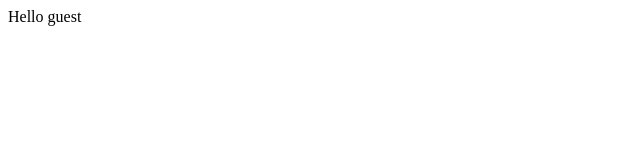
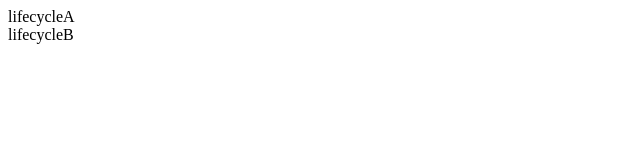
Before and after one commit to Syed-Sadman/Codev-React, a React (Create React App) app: page / in a window 1280 px wide. Shown: the top 160 px of the page, without its empty margins (0-640 px from the left). Built offline with nearby package versions, Linux system fonts and the light colour scheme.

Commit message:
Order of execution lifecycle

```diff
--- a/src/App.js
+++ b/src/App.js
@@ -5,15 +5,17 @@
 // import ClsClick from './comp/ClsClick'
 // import FuncClick from './comp/FuncClick'
 //import ParentComponent from './comp/ParentComponent'
-import UserGreeting from './comp/UserGreeting'
+import LifeCycleA from './comp/LifeCycleA'
+//import UserGreeting from './comp/UserGreeting'
 function App(){
   return(
     <div>
       {/* <ClsClick/>
       <br></br>
       <FuncClick/> */}
-    {/* <ParentComponent/> */}
-      <UserGreeting/>
+    {/* <ParentComponent/>
+      <UserGreeting/> */}
+    <LifeCycleA/>
     </div>
   );
 }
--- /dev/null
+++ b/src/comp/LifeCycleA.js
@@ -0,0 +1,32 @@
+import React from 'react'
+import LifeCycleB from './LifeCycleB'
+class LifeCycleA extends React.Component {
+    constructor(props) {
+        super(props)
+
+        this.state = {
+             name:'Syed Sadman'
+        }
+        console.log('Lifecycle method A constructor')
+    }
+    static getDerivedStateFromProps(props,state){
+        console.log('lifecycle A getDerivedStateFromProps')
+        return null;
+    }
+
+    componentDidMount(){
+        console.log('lifecycle A componentDidMount')
+    }
+
+    render() {
+        console.log('render A')
+        return (
+            <div>
+                lifecycleA
+                <LifeCycleB/>
+            </div>
+        )
+    }
+}
+
+export default LifeCycleA;
--- /dev/null
+++ b/src/comp/LifeCycleB.js
@@ -0,0 +1,31 @@
+import React from 'react'
+
+class LifeCycleB extends React.Component {
+    constructor(props) {
+        super(props)
+
+        this.state = {
+             name:'Syed Sadman'
+        }
+        console.log('Lifecycle method B constructor')
+    }
+    static getDerivedStateFromProps(props,state){
+        console.log('lifecycle B getDerivedStateFromProps')
+        return null;
+    }
+
+    componentDidMount(){
+        console.log('lifecycle B componentDidMount')
+    }
+
+    render() {
+        console.log('render B')
+        return (
+            <div>
+                lifecycleB
+            </div>
+        )
+    }
+}
+
+export default LifeCycleB;
```
